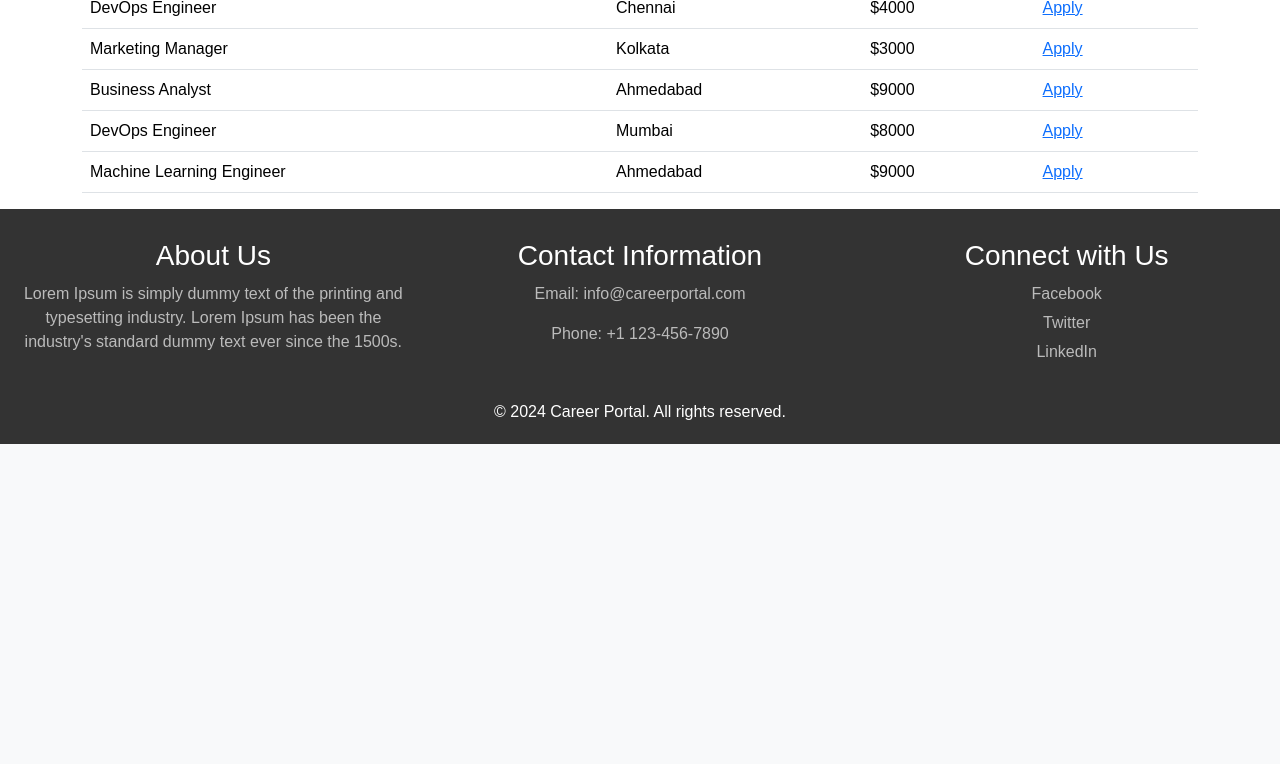
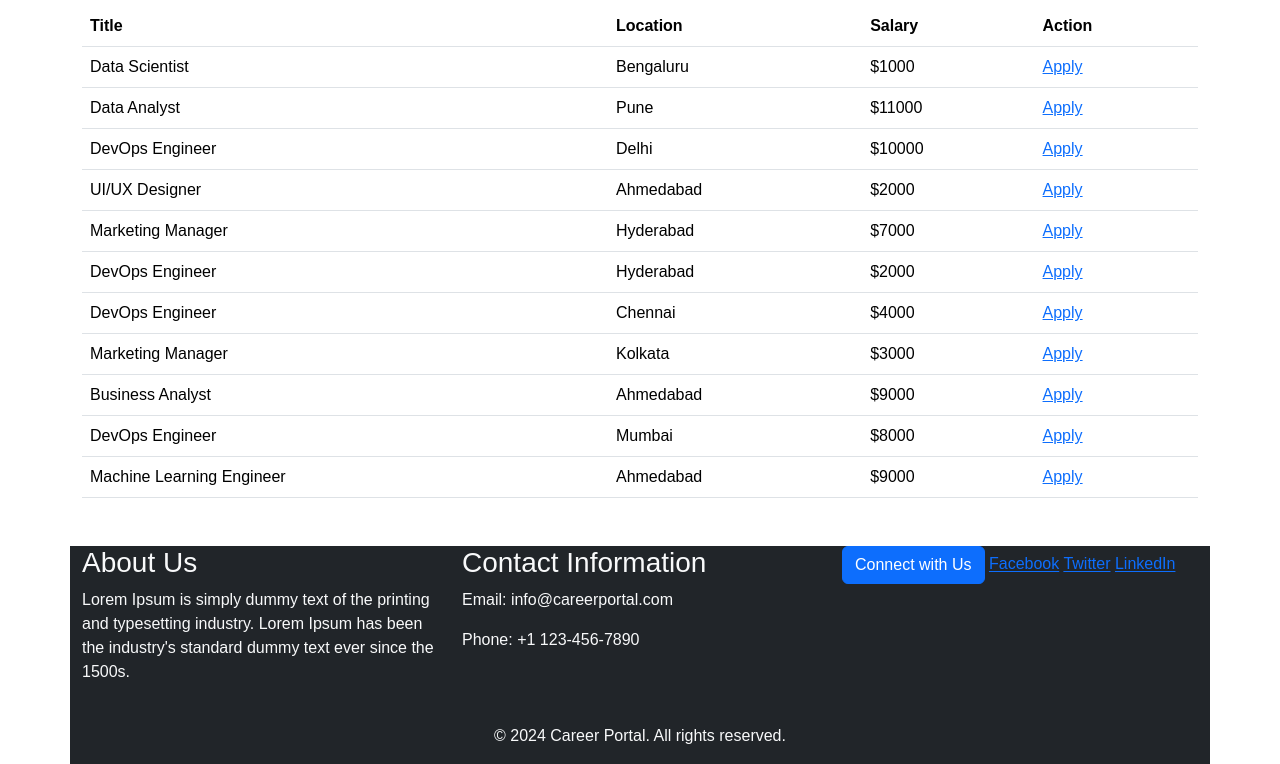
Before and after one commit to BiswajitGhosal2000/careerportal, a Flask app: page / in a window 1280 px wide. Shown: the part 968-1732 px from the top of the page. Before the commit the page ends 1412 px from the top, so only its background shows below. Run offline with Flask 3, Linux system fonts and the light colour scheme.

Commit message:
Updated The files and added bootstrap

```diff
--- a/static/css/style.css
+++ b/static/css/style.css
@@ -8,50 +8,8 @@ body {
 
 #banner {
   display: block;
-  margin: 0 auto; /* Center the image */
+  margin: 0 auto;
   border-radius: 10px;
   width:100%;
   object-fit:cover;
 }
-/* Footer styles */
-footer {
-    background-color: #333;
-    color: #fff;
-    padding: 20px 0;
-    text-align: center;
-}
-
-.footer-content {
-    display: flex;
-    justify-content: space-around;
-    flex-wrap: wrap;
-}
-
-.footer-section {
-    flex: 1;
-    padding: 10px;
-}
-
-.footer-section h3 {
-    color: #fff;
-    margin-bottom: 10px;
-}
-
-.footer-section p {
-    color: #bbb;
-}
-
-.footer-section a {
-    color: #bbb;
-    text-decoration: none;
-    display: block;
-    margin-bottom: 5px;
-}
-
-.footer-bottom {
-    margin-top: 20px;
-}
-
-.footer-bottom p {
-    margin: 0;
-}
--- /dev/null
+++ b/templates/footer.html
@@ -0,0 +1,25 @@
+<footer class=" container mt-5 bg-dark text-light">
+        <div class="row">
+            <div class="col-md-4">
+                <h3>About Us</h3>
+                <p>Lorem Ipsum is simply dummy text of the printing and typesetting industry. Lorem Ipsum has been the
+                    industry's standard dummy text ever since the 1500s.</p>
+            </div>
+            <div class="col-md-4">
+                <h3>Contact Information</h3>
+                <p>Email: info@careerportal.com</p>
+                <p>Phone: +1 123-456-7890</p>
+            </div>
+            <div class="col-md-4">
+                <a class="btn btn-primary" href="mailto:ghosalbiswajit1@gmail.com?subject=Query about <<Your Query>>">Connect with Us</a>
+                <a href="#" target="_blank">Facebook</a>
+                <a href="#" target="_blank">Twitter</a>
+                <a href="#" target="_blank">LinkedIn</a>
+            </div>
+        </div>
+        <div class="row mt-4">
+            <div class="col-md-12 text-center">
+                <p>&copy; 2024 Career Portal. All rights reserved.</p>
+            </div>
+        </div>
+    </footer>
--- a/templates/index.html
+++ b/templates/index.html
@@ -3,6 +3,8 @@
 <head>
     <meta charset="UTF-8">
     <meta name="viewport" content="width=device-width, initial-scale=1.0">
+    <link rel="icon" type="image/x-icon" href="/static/favicon/favicon.ico">
+
     <link href="https://cdn.jsdelivr.net/npm/bootstrap@5.3.2/dist/css/bootstrap.min.css" rel="stylesheet"
           integrity="sha384-T3c6CoIi6uLrA9TneNEoa7RxnatzjcDSCmG1MXxSR1GAsXEV/Dwwykc2MPK8M2HN" crossorigin="anonymous">
     <link rel="stylesheet" href="/static/css/style.css">
@@ -10,25 +12,32 @@
 </head>
 
 <body>
-<header>
-    <h1 class="text-center bg-dark text-light">{{company_name}}'s Career Portal</h1>
-</header>
+{% include 'navbar.html' %}
+<h1 class="text-center">{{company_name}}'s Career Portal</h1>
 
 <main class="container">
     <section class="my-2">
         <img id="banner" src="/static/img/banner.jpg" height="400" width="1000">
     </section>
 
-    <section>
-        <h2 class="text-center">About Us </h2>
-        <p>Lorem Ipsum is simply dummy text of the printing and typesetting industry. Lorem Ipsum has been the
+    <section class="row mt-2">
+        <h2 class="text-center col-12">About Us </h2>
+        <div class="col-md-6">
+            <p class="lead">Lorem Ipsum is simply dummy text of the printing and typesetting industry. Lorem Ipsum has
+                been the
                 industry's standard dummy text ever since the 1500s, when an unknown printer took a galley of type and
                 scrambled it to make a
-            type specimen book. It has survived not only five centuries, but also the leap into electronic typesetting,
+                type specimen book. It has survived not only five centuries, but also the leap into electronic
+                typesetting,
                 remaining essentially unchanged. It was popularised in the 1960s with the release of Letraset sheets
                 containing Lorem Ipsum passages, and more recently with desktop publishing software like Aldus PageMaker
                 including versions of Lorem Ipsum
             </p>
+        </div>
+        <div class="d-none d-md-block col-md-6">
+            <img class="rounded" src="/static/img/about.jpg" width="100%">
+        </div>
+
     </section>
 
     <section>
@@ -48,29 +57,7 @@
         </table>
     </section>
 </main>
-<footer>
-    <div class="footer-content">
-        <div class="footer-section about">
-            <h3>About Us</h3>
-            <p>Lorem Ipsum is simply dummy text of the printing and typesetting industry. Lorem Ipsum has been the
-                industry's standard dummy text ever since the 1500s.</p>
-        </div>
-        <div class="footer-section contact">
-            <h3>Contact Information</h3>
-            <p>Email: info@careerportal.com</p>
-            <p>Phone: +1 123-456-7890</p>
-        </div>
-        <div class="footer-section social">
-            <h3>Connect with Us</h3>
-            <a href="#" target="_blank">Facebook</a>
-            <a href="#" target="_blank">Twitter</a>
-            <a href="#" target="_blank">LinkedIn</a>
-        </div>
-    </div>
-    <div class="footer-bottom">
-        <p>&copy; 2024 Career Portal. All rights reserved.</p>
-    </div>
-</footer>
+{% include 'footer.html' %}
 
 <script src="https://cdn.jsdelivr.net/npm/@popperjs/core@2.11.8/dist/umd/popper.min.js"
         integrity="sha384-I7E8VVD/ismYTF4hNIPjVp/Zjvgyol6VFvRkX/vR+Vc4jQkC+hVqc2pM8ODewa9r"
--- a/templates/jobitem.html
+++ b/templates/jobitem.html
@@ -3,5 +3,5 @@
 <td>{{job['title']}}</td>
 <td>{{job['location']}}</td>
 <td>{{job['salary']}}</td>
-<td><a href="#">Apply</a></td>
+<td><a href="mailto:ghosalbiswajit1@gmail.com?subject=Application for {{job['title']}} ">Apply</a></td>
 </tbody>
--- /dev/null
+++ b/templates/navbar.html
@@ -0,0 +1,36 @@
+<header class="p-1 mb-3 border-bottom shadow-sm fixed-top">
+    <div class="container">
+        <div class="d-flex flex-wrap align-items-center justify-content-center justify-content-lg-start">
+            <a href="/" class="d-flex align-items-center mb-2 mb-lg-0 link-body-emphasis text-decoration-none">
+                <img src="/static/img/logo.png" height="50" width="50">
+            </a>
+            <ul class="nav col-12 col-lg-auto me-lg-auto mb-2 justify-content-center mb-md-0">
+                <li><a href="#" class="nav-link px-2 link-secondary">Overview</a></li>
+                <li><a href="#" class="nav-link px-2 link-body-emphasis">Inventory</a></li>
+                <li><a href="#" class="nav-link px-2 link-body-emphasis">Customers</a></li>
+                <li><a href="#" class="nav-link px-2 link-body-emphasis">Products</a></li>
+            </ul>
+
+            <form class="col-12 col-lg-auto mb-3 mb-lg-0 me-lg-3" role="search">
+                <input type="search" class="form-control" placeholder="Search..." aria-label="Search">
+            </form>
+
+            <div class="dropdown text-end">
+                <a href="#" class="d-block link-body-emphasis text-decoration-none dropdown-toggle"
+                   data-bs-toggle="dropdown" aria-expanded="false">
+                    <img src="/static/uploads/profile.jpg" alt="mdo" width="32" height="32" class="rounded-circle">
+                </a>
+                <ul class="dropdown-menu text-small">
+                    <li><a class="dropdown-item" href="#">New project</a></li>
+                    <li><a class="dropdown-item" href="#">Settings</a></li>
+                    <li><a class="dropdown-item" href="#">Profile</a></li>
+                    <li>
+                        <hr class="dropdown-divider">
+                    </li>
+                    <li><a class="dropdown-item" href="#">Sign out</a></li>
+                </ul>
+            </div>
+        </div>
+    </div>
+</header>
+<div class="mt-2"></div>
```
Also changed, not shown: static/favicon/android-chrome-192x192.png (added), static/favicon/android-chrome-512x512.png (added), static/favicon/apple-touch-icon.png (added), static/favicon/favicon-16x16.png (added), static/favicon/favicon-32x32.png (added), static/favicon/favicon.ico (added), static/img/logo.png (added), static/uploads/profile.jpg (added), 1 other file. Lines whose indentation alone changed are shown as unchanged.
